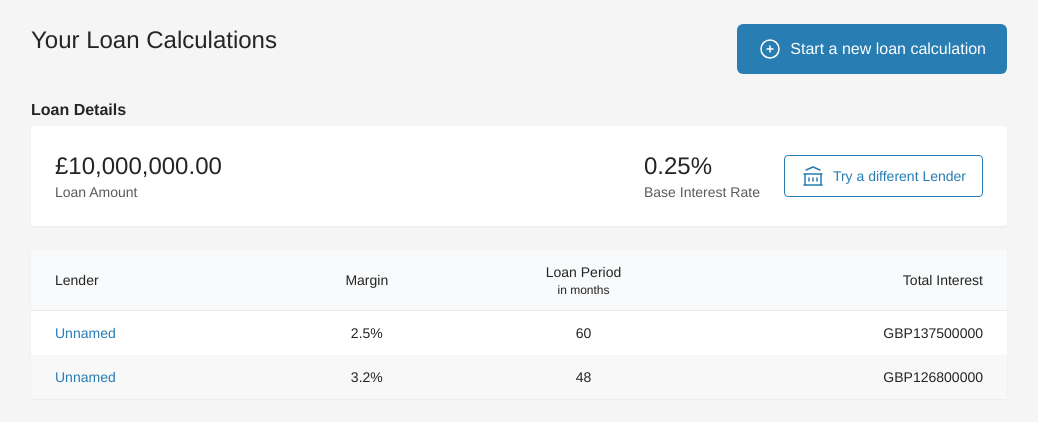
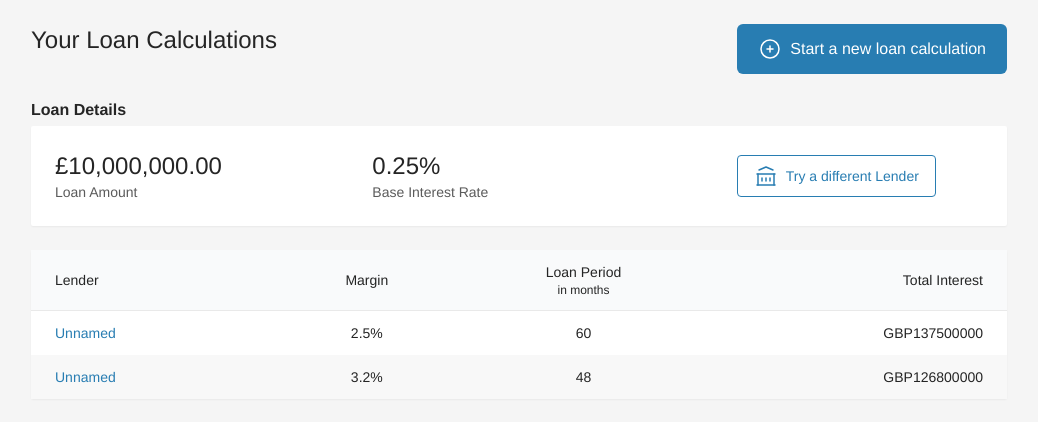
Before and after one commit to functionfirst/loan-calc, a Vue app: page / in a window 1280 px wide. Shown: the top 422 px of the page, without its empty margins (121-1159 px from the left). Built offline with nearby package versions, Linux system fonts and the light colour scheme.

Commit message:
Use grid to fix layout issues in LoanSetHeading

```diff
--- a/src/components/LoanSetHeading.vue
+++ b/src/components/LoanSetHeading.vue
@@ -1,6 +1,5 @@
 <template>
-  <Card class="flex flex-col md:flex-row gap-6 items-center justify-between p-4 md:p-6">
-    <div class="flex flex-1 w-full md:w-auto justify-between gap-6">
+  <Card class="grid grid-cols-2 md:grid-cols-3 gap-6 items-center justify-between p-4 md:p-6">
     <DescriptionList label="Loan Amount">
       £10,000,000.00
     </DescriptionList>
@@ -8,9 +7,8 @@
     <DescriptionList label="Base Interest Rate">
       0.25%
     </DescriptionList>
-    </div>
 
-    <DifferentLenderButton />
+    <DifferentLenderButton class="col-span-2 md:col-span-1 mx-auto" />
   </Card>
 </template>
 
```
Lines whose indentation alone changed are shown as unchanged.
